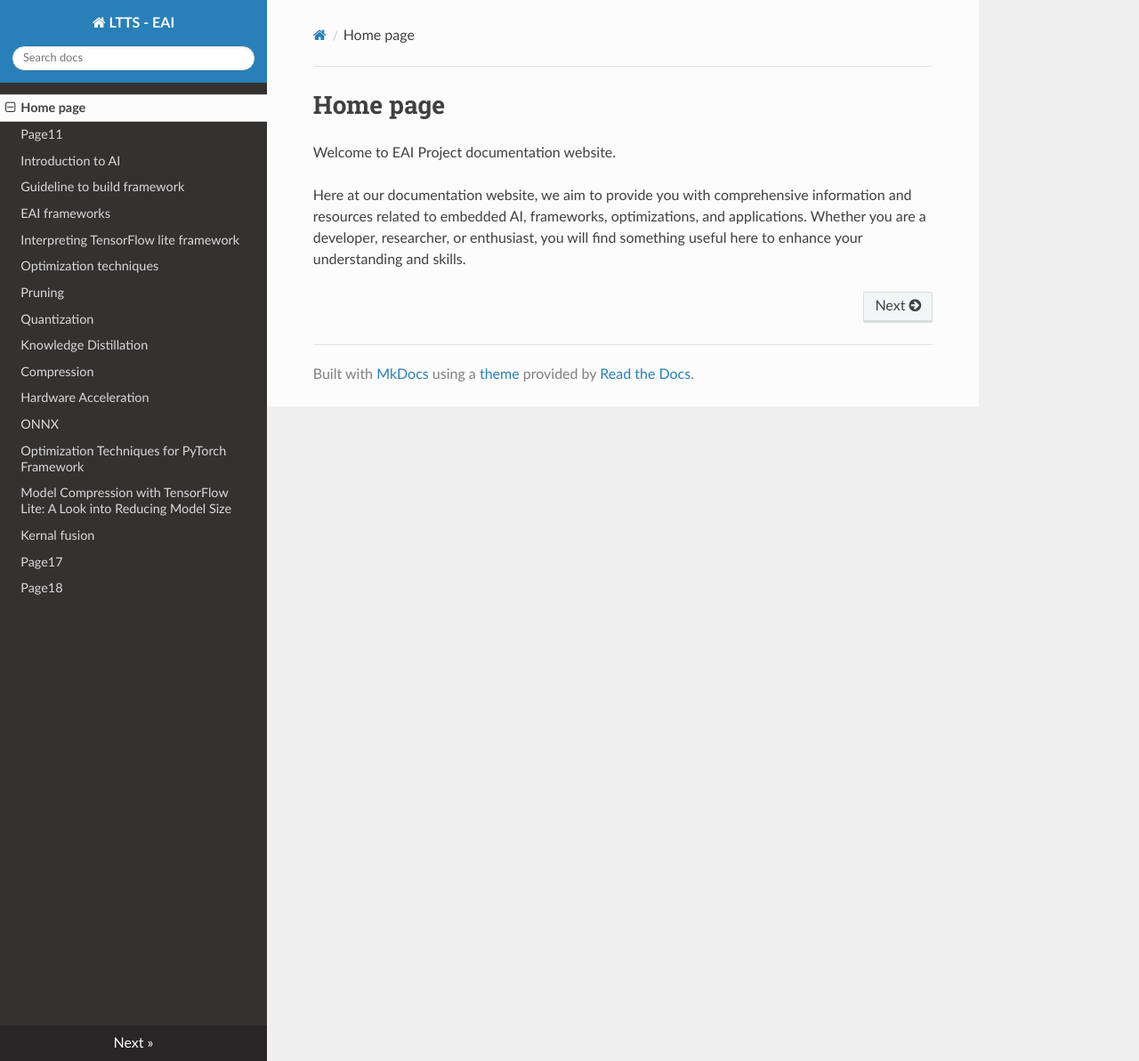
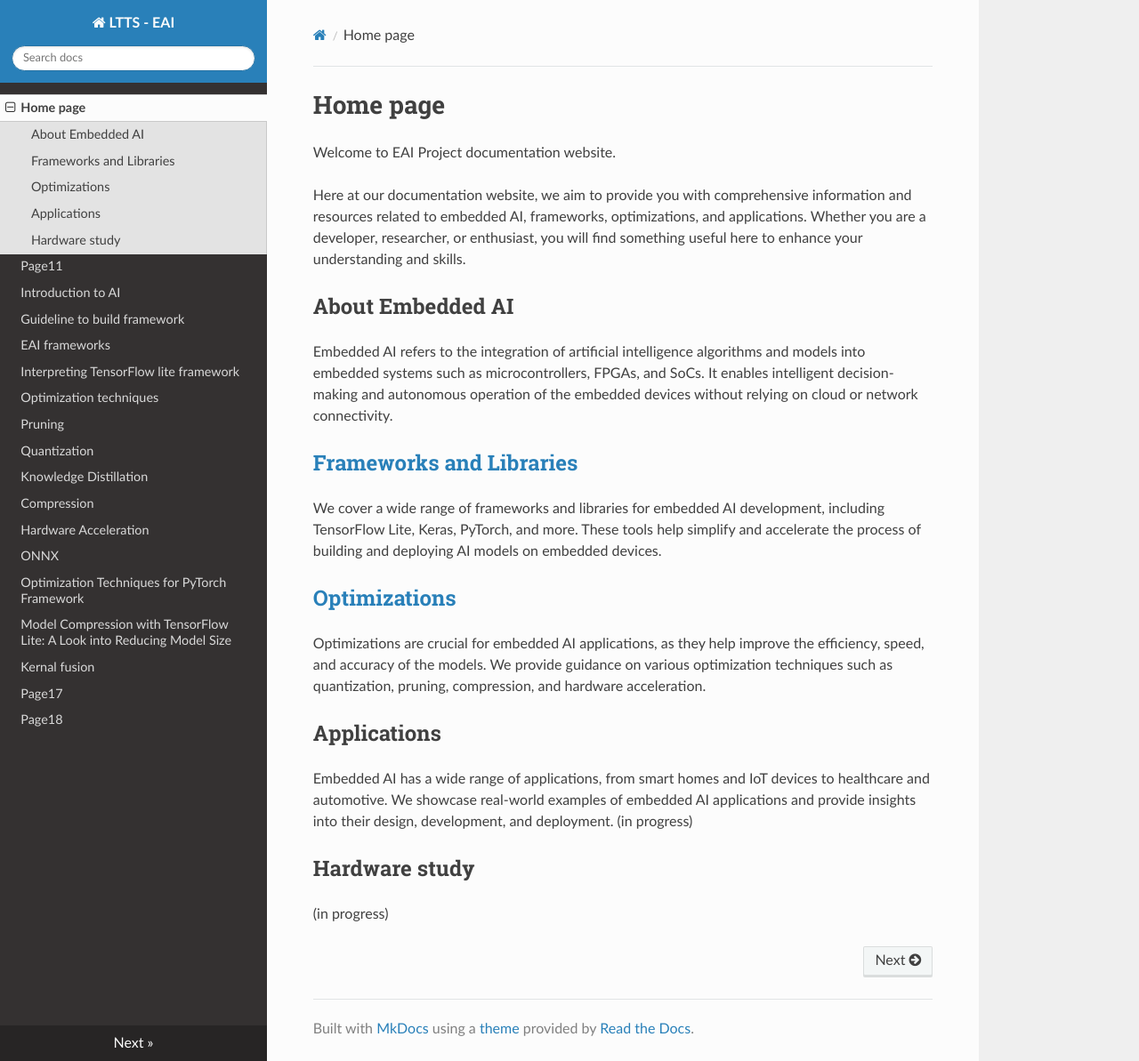
Before and after one commit to ltts-eai/ltts-project, an MkDocs documentation site: the page built from docs/index.md, in a window 1280 px wide and 1193 px high. Shown: the whole window at 89% size. Built offline with MkDocs 1.6.1, drawn with Linux system fonts in a browser that asks for light colours; nearby versions of some CDN libraries.

Commit message:
homepage changes

```diff
--- a/docs/index.md
+++ b/docs/index.md
@@ -3,3 +3,19 @@
 Welcome to EAI Project documentation website.
 
 Here at our documentation website, we aim to provide you with comprehensive information and resources related to embedded AI, frameworks, optimizations, and applications. Whether you are a developer, researcher, or enthusiast, you will find something useful here to enhance your understanding and skills.
+
+## About Embedded AI
+Embedded AI refers to the integration of artificial intelligence algorithms and models into embedded systems such as microcontrollers, FPGAs, and SoCs. It enables intelligent decision-making and autonomous operation of the embedded devices without relying on cloud or network connectivity.
+
+## [Frameworks and Libraries](page03.md)
+We cover a wide range of frameworks and libraries for embedded AI development, including TensorFlow Lite, Keras, PyTorch, and more. These tools help simplify and accelerate the process of building and deploying AI models on embedded devices.
+
+## [Optimizations](page05.md)
+Optimizations are crucial for embedded AI applications, as they help improve the efficiency, speed, and accuracy of the models. We provide guidance on various optimization techniques such as quantization, pruning, compression, and hardware acceleration.
+
+## Applications
+Embedded AI has a wide range of applications, from smart homes and IoT devices to healthcare and automotive. We showcase real-world examples of embedded AI applications and provide insights into their design, development, and deployment. (in progress)
+
+## Hardware study
+
+(in progress)
```
Also changed, not shown: docs/page03.md (+1 -1 lines).
